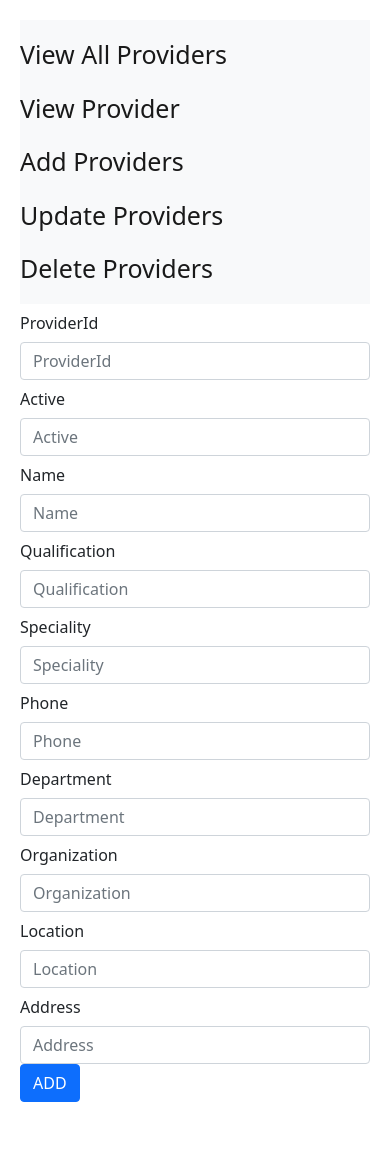
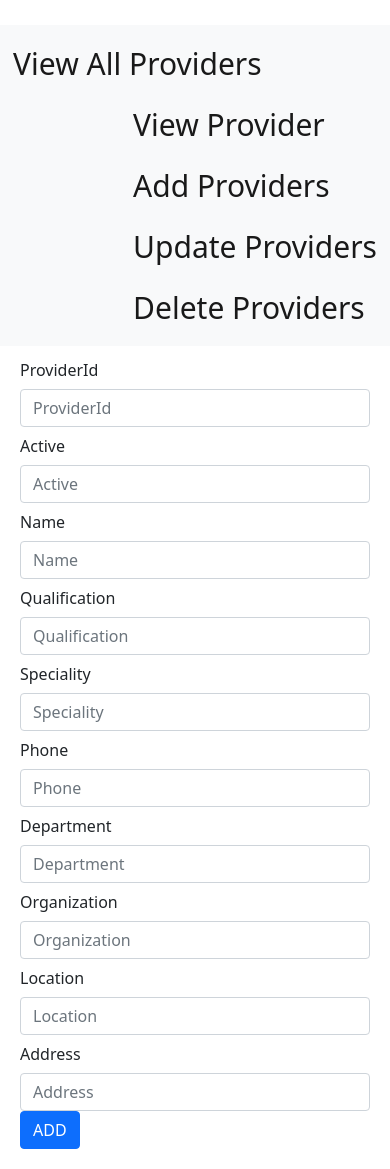
Before and after one commit to rinkesh314e/PythonFastApi, a FastAPI app: page /addproviders in a window 390 px wide. Before the commit the page ends 1102 px from the top, so only its background shows below. Run offline with FastAPI, Linux system fonts and the light colour scheme; parts of the project's set-up code (start-up, migrations or seed data) failed here and were passed over.

Commit message:
updated html/css

```diff
--- a/part3/static/style.css
+++ b/part3/static/style.css
@@ -21,14 +21,37 @@ body {
 }
 
 .navbar {
-  font-size: 25px;
+  margin: 5px -1em;
+  display: flex;
+  justify-content: space-evenly;
+  font-size: 30px;
 }
 
-.navbar-nav {
-  display: flex;
-  justify-content: space-evenly;
-  background-color: #f8f9fa;
+#endpoint1 {
+  margin-left: -4em;
+  padding-left: 4em;
 }
+
+
+#endpoint2 {
+  padding-left: 4em;
+}
+
+
+#endpoint3 {
+  padding-left: 4em;
+}
+
+
+#endpoint4 {
+  padding-left: 4em;
+}
+
+
+#endpoint5 {
+  padding-left: 4em;
+}
+
 
 .input-group {
   margin-top: 2em;
--- a/part3/templates/add.html
+++ b/part3/templates/add.html
@@ -1,63 +1,134 @@
 {% extends 'base.html' %} {% block content %}
-<form method="post" action="{{ url_for('add_healthcare_provider') }}">
+<form
+  method="post"
+  action="{{ url_for('add_healthcare_provider') }}"
+  id="addProvider"
+>
   <div class="form-group row">
     <label for="inputEmail3" class="col-sm-2 col-form-label">ProviderId</label>
     <div class="col-sm-10">
-        <input type="number" name="providerID" class="form-control" placeholder="ProviderId" required>
+      <input
+        type="number"
+        name="providerID"
+        class="form-control"
+        placeholder="ProviderId"
+        required
+      />
     </div>
   </div>
   <div class="form-group row">
     <label for="inputPassword3" class="col-sm-2 col-form-label">Active</label>
     <div class="col-sm-10">
-        <input type="text" name="active" class="form-control" placeholder="Active">
+      <input
+        type="text"
+        name="active"
+        class="form-control"
+        placeholder="Active"
+      />
     </div>
   </div>
   <div class="form-group row">
     <label for="inputPassword3" class="col-sm-2 col-form-label">Name</label>
     <div class="col-sm-10">
-          <input type="text" name="name" class="form-control"  placeholder="Name" required>
+      <input
+        type="text"
+        name="name"
+        class="form-control"
+        placeholder="Name"
+        required
+      />
     </div>
   </div>
   <div class="form-group row">
-        <label for="inputPassword3" class="col-sm-2 col-form-label">Qualification</label>
+    <label for="inputPassword3" class="col-sm-2 col-form-label"
+      >Qualification</label
+    >
     <div class="col-sm-10">
-          <input type="text" name="qualification" class="form-control"  placeholder="Qualification" required>
+      <input
+        type="text"
+        name="qualification"
+        class="form-control"
+        placeholder="Qualification"
+        required
+      />
     </div>
   </div>
   <div class="form-group row">
-        <label for="inputPassword3" class="col-sm-2 col-form-label">Speciality</label>
+    <label for="inputPassword3" class="col-sm-2 col-form-label"
+      >Speciality</label
+    >
     <div class="col-sm-10">
-          <input type="text" name="speciality" class="form-control"  placeholder="Speciality" required>
+      <input
+        type="text"
+        name="speciality"
+        class="form-control"
+        placeholder="Speciality"
+        required
+      />
     </div>
   </div>
   <div class="form-group row">
     <label for="inputPassword3" class="col-sm-2 col-form-label">Phone</label>
     <div class="col-sm-10">
-          <input type="number" name="phone" pattern="(\+[\d]{2})?[\d]{10}" class="form-control"  placeholder="Phone" required>
+      <input
+        maxlength="15"
+        name="phone"
+        pattern="(\+?[\d]{2})?[\d]{10}"
+        class="form-control"
+        placeholder="Phone"
+
+        required
+      />
     </div>
   </div>
   <div class="form-group row">
-        <label for="inputPassword3" class="col-sm-2 col-form-label">Department</label>
+    <label for="inputPassword3" class="col-sm-2 col-form-label"
+      >Department</label
+    >
     <div class="col-sm-10">
-          <input type="text" name="department" class="form-control"  placeholder="Department">
+      <input
+        type="text"
+        name="department"
+        class="form-control"
+        placeholder="Department"
+      />
     </div>
   </div>
   <div class="form-group row">
-        <label for="inputPassword3" class="col-sm-2 col-form-label">Organization</label>
+    <label for="inputPassword3" class="col-sm-2 col-form-label"
+      >Organization</label
+    >
     <div class="col-sm-10">
-          <input type="text" name="organization" class="form-control"  placeholder="Organization" required>
+      <input
+        type="text"
+        name="organization"
+        class="form-control"
+        placeholder="Organization"
+        required
+      />
     </div>
   </div>
   <div class="form-group row">
     <label for="inputPassword3" class="col-sm-2 col-form-label">Location</label>
     <div class="col-sm-10">
-          <input type="text" name="location" class="form-control"  placeholder="Location">
+      <input
+        type="text"
+        name="location"
+        class="form-control"
+        placeholder="Location"
+      />
     </div>
   </div>
   <div class="form-group row">
     <label for="inputPassword3" class="col-sm-2 col-form-label">Address</label>
     <div class="col-sm-10">
-          <input type="text" name="address" class="form-control"  placeholder="Address" required>
+      <input
+        type="text"
+        name="address"
+        class="form-control"
+        placeholder="Address"
+        required
+      />
     </div>
   </div>
   <div class="form-group row">
--- a/part3/templates/base.html
+++ b/part3/templates/base.html
@@ -1,29 +1,49 @@
 <!DOCTYPE html>
 <html lang="en">
   <head>
-  <meta charset="UTF-8">
-  <meta http-equiv="X-UA-Compatible" content="IE=edge">
-  <meta name="viewport" content="width=device-width, initial-scale=1.0">
+    <meta charset="UTF-8" />
+    <meta http-equiv="X-UA-Compatible" content="IE=edge" />
+    <meta name="viewport" content="width=device-width, initial-scale=1.0" />
     <title>HealthcareApi</title>
-  <!-- CSS only -->
-<link rel="stylesheet" href="https://cdn.jsdelivr.net/npm/bootstrap@5.0.2/dist/css/bootstrap.min.css" rel="stylesheet" integrity="sha384-EVSTQN3/azprG1Anm3QDgpJLIm9Nao0Yz1ztcQTwFspd3yD65VohhpuuCOmLASjC" crossorigin="anonymous">
+    <link
+      rel="stylesheet"
+      href="https://cdn.jsdelivr.net/npm/bootstrap@5.0.2/dist/css/bootstrap.min.css"
+      rel="stylesheet"
+      integrity="sha384-EVSTQN3/azprG1Anm3QDgpJLIm9Nao0Yz1ztcQTwFspd3yD65VohhpuuCOmLASjC"
+      crossorigin="anonymous"
+    />
     <link rel="stylesheet" href="{{ url_for('static', path='/style.css') }}" />
   </head>
   <body>
     <nav class="navbar navbar-expand-lg navbar-light bg-light">
       <div class="navbar-nav">
-        <a class="nav-item nav-link active" href="{{ url_for('get_healthcare_providers') }}">View All Providers</a>
-        <a class="nav-item nav-link active" href="{{ url_for('provider_search') }}">View Provider</a>
-        <a class="nav-item nav-link active" href="{{ url_for('add_healthcare_provider_form') }}">Add Providers</a>
-        <a class="nav-item nav-link active" href="{{ url_for('update_healthcare_provider_form') }}">Update Providers</a>
-        <a class="nav-item nav-link active" href="{{ url_for('delete_healthcare_provider_form') }}">Delete Providers</a>
+        <a
+          class="nav-item nav-link active" id="endpoint1"
+          href="{{ url_for('get_healthcare_providers') }}"
+          >View All Providers</a
+        >
+        <a
+          class="nav-item nav-link active" id="endpoint2"
+          href="{{ url_for('provider_search') }}"
+          >View Provider</a
+        >
+        <a
+          class="nav-item nav-link active" id="endpoint3"
+          href="{{ url_for('add_healthcare_provider_form') }}"
+          >Add Providers</a
+        >
+        <a
+          class="nav-item nav-link active" id="endpoint4"
+          href="{{ url_for('update_healthcare_provider_form') }}"
+          >Update Providers</a
+        >
+        <a
+          class="nav-item nav-link active" id="endpoint5"
+          href="{{ url_for('delete_healthcare_provider_form') }}"
+          >Delete Providers</a
+        >
       </div>
     </nav>
     <div id="content">{% block content %}{% endblock %}</div>
-    <!-- <div id="footer">
-        {% block footer %}
-        <a href="http://domain.invalid/">rinkesh</a>
-        {% endblock %}
-    </div> -->
   </body>
 </html>
```
Also changed, not shown: part3/templates/getProvider.html (deleted, +0 -31 lines), part3/templates/search.html (+32 -1 lines), part3/templates/update.html (+83 -4 lines), part3/templates/updateform.html (deleted, +0 -79 lines). Lines whose indentation alone changed are shown as unchanged.
